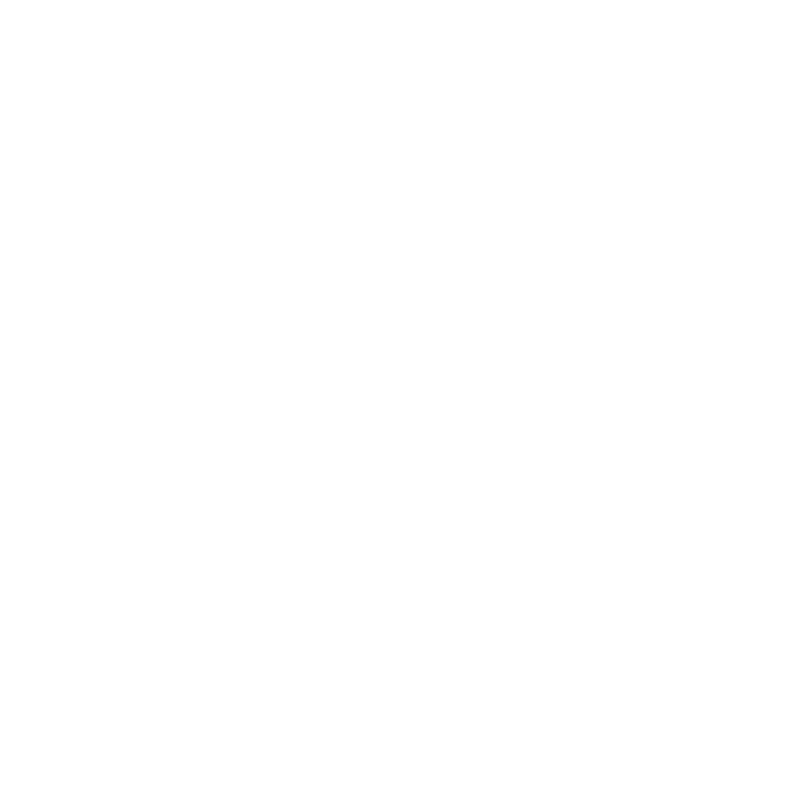
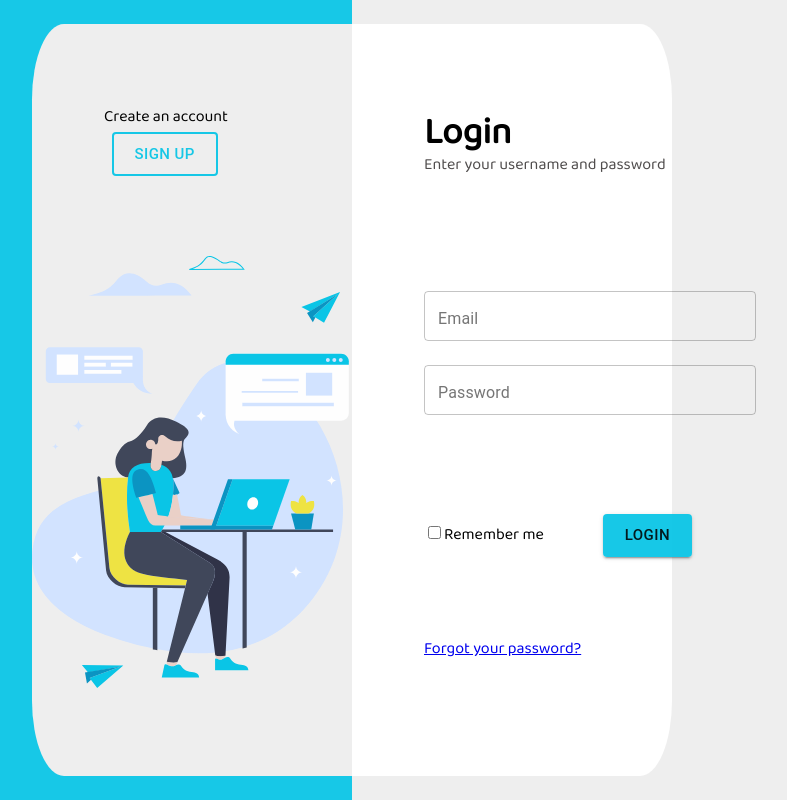
Before and after one commit to nda-kd/heXico, a React (Create React App) app: page / in a window 1280 px wide. Shown: the whole page, without its empty margins (288-1075 px from the left). Built offline with nearby package versions, Linux system fonts and the light colour scheme.

Commit message:
change the Login address

```diff
--- a/src/components/auth/Signup.js
+++ b/src/components/auth/Signup.js
@@ -44,7 +44,7 @@
             <div>
               <span>Already a member? </span>
               <Button
-                onClick={() => this.props.history.push('/heXico')}
+                onClick={() => this.props.history.push('/')}
                 variant='outlined' size='large'
                 style={{
                   border: '.15em solid #0ac5e6f1',
--- a/src/container/App.js
+++ b/src/container/App.js
@@ -16,7 +16,7 @@
     <Provider store={store}>
       <div className='App'>
         <Switch>
-          <Route exact path='/heXico' component={Login} />
+          <Route exact path='/' component={Login} />
           <Route path='/Signup' component={Signup} />
           <Route path='/messenger' component={Messenger} />
           <Route path='/profile' component={Profile} />
```
